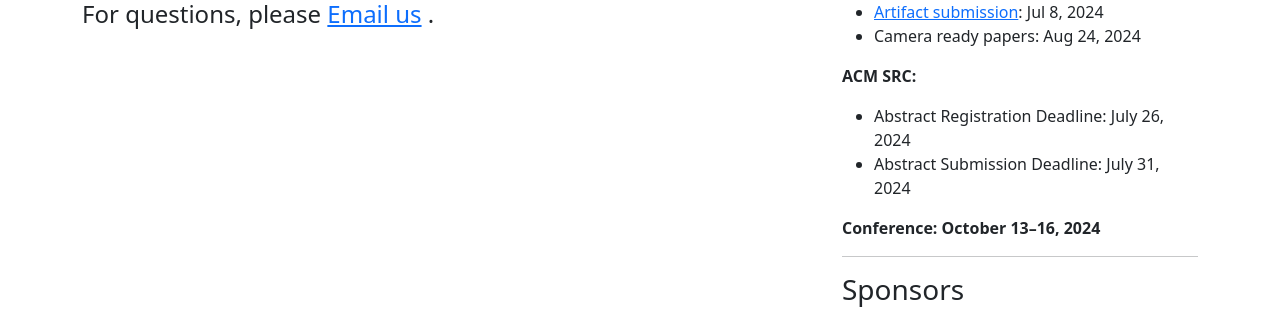
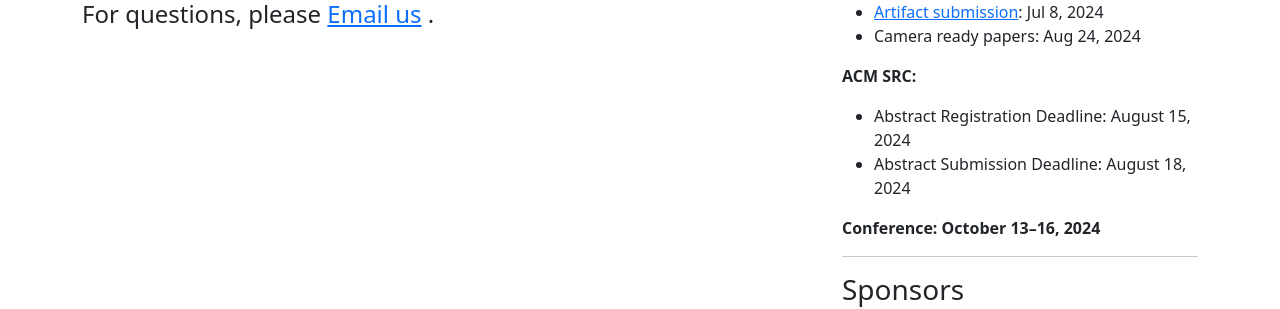
Before and after one commit to pact2024/pact2024.github.io, a Jekyll site: the page built from index.html, in a window 1280 px wide and 900 px high, scrolled down 921 px. Shown: the part 155-464 px from the top of the window. Built offline with Jekyll 4.4.1, drawn with Linux system fonts in a browser that asks for light colours.

Commit message:
Update sidebar.html

```diff
--- a/_includes/sidebar.html
+++ b/_includes/sidebar.html
@@ -67,14 +67,14 @@
   <li>
 
         Abstract Registration Deadline:
-        July 26, 2024
+        August 15, 2024
 
   </li>
 
   <li>
 
         Abstract Submission Deadline:
-        July 31, 2024
+        August 18, 2024
 
   </li>
 </ul>
```
